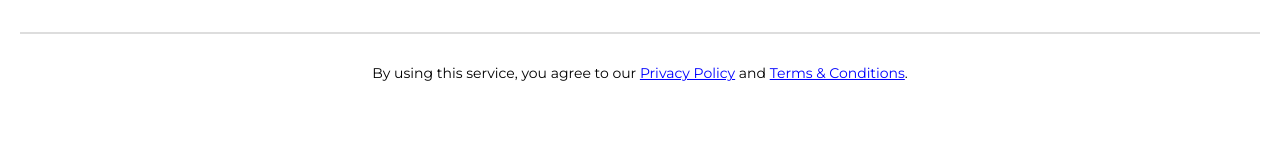
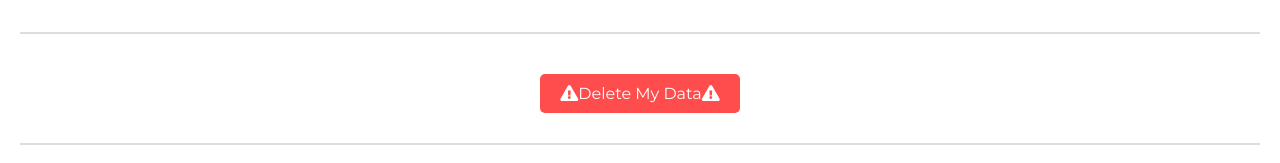
Before and after one commit to marylou7/smartchef, a React (Create React App) app: page /smartchef/my-profile in a window 1280 px wide. Shown: the part 461-624 px from the top of the page. Built offline with nearby package versions, Linux system fonts and the light colour scheme.

Commit message:
added ui for deleting the user's data

```diff
--- a/public/index.html
+++ b/public/index.html
@@ -10,6 +10,8 @@
     <link href="https://fonts.googleapis.com/css2?family=Montserrat:wght@400;700&display=swap" rel="stylesheet"/>
     <link href="https://fonts.googleapis.com/css2?family=Dancing+Script&display=swap" rel="stylesheet"/>
     <link href="https://fonts.googleapis.com/icon?family=Material+Icons" rel="stylesheet">
+    <link rel="stylesheet" href="https://cdnjs.cloudflare.com/ajax/libs/font-awesome/5.15.4/css/all.min.css" />
+
 
 
     <!--
--- a/src/components/MyProfile.css
+++ b/src/components/MyProfile.css
@@ -220,3 +220,112 @@
   body.dark .privacy-policy p{
     color: #ffffff;
   }
+
+/* Delete My Data Section */
+.delete-container {
+  text-align: center;
+  margin-top: 20px;
+}
+
+.delete-btn {
+  background-color: #ff4c4c;
+  color: white;
+  border: none;
+  padding: 10px 20px;
+  font-size: 16px;
+  cursor: pointer;
+  border-radius: 5px;
+  transition: background-color 0.3s ease;
+
+}
+
+
+/* Delete My Data Section */
+.delete-container {
+  text-align: center;
+  margin-top: 20px;
+}
+
+.delete-btn {
+  background-color: #ff4c4c;
+  color: white;
+  border: none;
+  padding: 10px 20px;
+  font-size: 16px;
+  cursor: pointer;
+  border-radius: 5px;
+  transition: background-color 0.3s ease;
+  font-family: 'Montserrat', sans-serif;
+}
+
+.delete-btn:hover {
+  background-color: #ff0000;
+}
+
+.confirmation-modal {
+  position: fixed;
+  top: 0;
+  left: 0;
+  right: 0;
+  bottom: 0;
+  background-color: rgba(0, 0, 0, 0.5);
+  display: flex;
+  justify-content: center;
+  align-items: center;
+  z-index: 1000;
+  padding: 20px;
+}
+
+.confirmation-modal p {
+  background-color: white;
+  padding: 20px;
+  font-size: 18px;
+  border-radius: 10px;
+  text-align: center;
+  margin-bottom: 15px;
+}
+
+body.dark .confirmation-modal p {
+
+  background-color: rgba(44, 43, 43, 0.5);
+}
+
+.confirmation-modal button {
+  padding: 10px 20px;
+  margin: 5px;
+  font-size: 16px;
+  border: none;
+  border-radius: 5px;
+  cursor: pointer;
+  transition: background-color 0.3s ease;
+}
+
+.confirm-btn {
+  background-color: #ff4c4c;
+  color: white;
+  font-family: 'Montserrat', sans-serif;
+}
+
+.cancel-btn {
+  background-color: #aaa;
+  color: white;
+  font-family: 'Montserrat', sans-serif;
+}
+
+.confirmation-modal > p,
+.confirmation-modal button {
+  display: inline-block;
+  text-align: center;
+}
+
+.confirmation-modal .confirmation-modal-content {
+  display: flex;
+  flex-direction: column;
+  align-items: center;
+  justify-content: center;
+  gap: 10px;
+}
+
+.confirmation-modal button:focus {
+  outline: none;
+}
--- a/src/components/MyProfile.js
+++ b/src/components/MyProfile.js
@@ -3,6 +3,7 @@ import { ToggleSlider } from "react-toggle-slider";
 import "./MyProfile.css";
 import { FaHamburger } from "react-icons/fa";
 import { useNavigate } from "react-router-dom";
+
 
 
 
@@ -13,6 +14,7 @@ const MyProfile = () => {
   const [active, setActive] = useState(false);
   const [dietPreferences, setDietPreferences] = useState([]);
   const [isDropdownOpen, setIsDropdownOpen] = useState(false);
+  const [showDeleteConfirmation, setShowDeleteConfirmation] = useState(false);
   const navigate = useNavigate();
 
   const dropdownRef = useRef(null);
@@ -84,6 +86,17 @@ const MyProfile = () => {
     navigate("/terms-and-conditions");
   };
 
+  const handleDeleteData = () => {
+    //localStorage.removeItem("dietPreferences");
+    //setDietPreferences([]);
+    //setShowDeleteConfirmation(false);
+    //handleToggleChange(false);
+  };
+
+
+  const handleCancelDelete = () => {
+    setShowDeleteConfirmation(false);
+  };
 
   if (isLoading) {
     return <div>Loading...</div>;
@@ -158,6 +171,33 @@ const MyProfile = () => {
             height={30}
           />
         </div>
+            {/* Delete My Data Section */}
+            <hr className="section-divider" />
+            <div className="delete-container">
+            <button
+  className="delete-btn"
+  onClick={() => setShowDeleteConfirmation(true)}
+>
+  <i className="fas fa-exclamation-triangle"></i>
+   Delete My Data
+  <i className="fas fa-exclamation-triangle"></i>
+</button>
+
+
+  {/* Delete Confirmation Modal */}
+  {showDeleteConfirmation && (
+    <div className="confirmation-modal">
+      <div className="modal-content">
+        <p>Are you sure you want to delete all your data?</p>
+        <div className="modal-buttons">
+          <button onClick={handleDeleteData} className="confirm-btn">Yes, Delete</button>
+          <button onClick={handleCancelDelete} className="cancel-btn">Cancel</button>
+        </div>
+      </div>
+    </div>
+  )}
+</div>
+
 
 
         <hr className="section-divider" />
@@ -180,6 +220,9 @@ const MyProfile = () => {
               Terms & Conditions
             </span>.
           </p>
+
+
+
         </div>
 
       </div>
```
Lines whose indentation alone changed are shown as unchanged.
